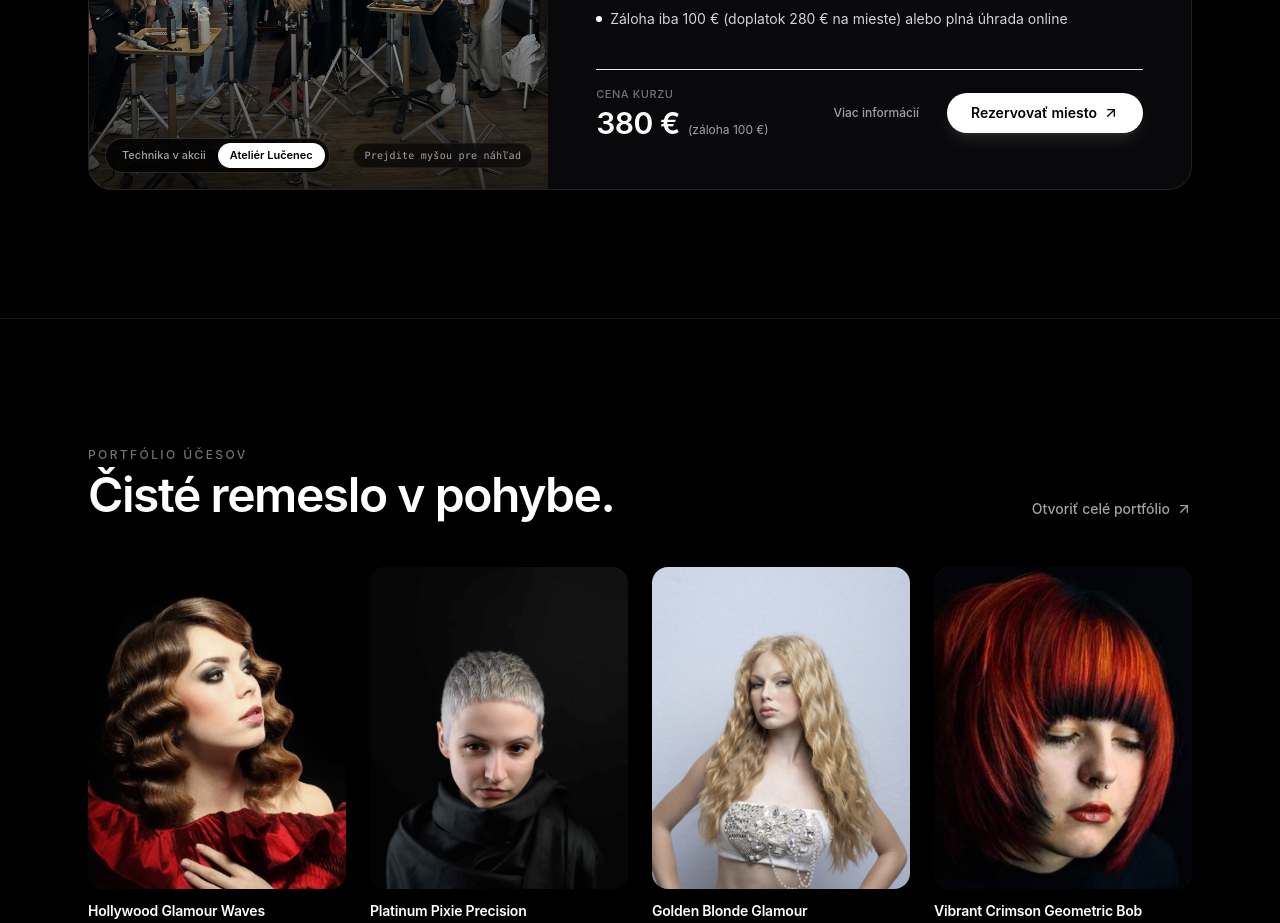
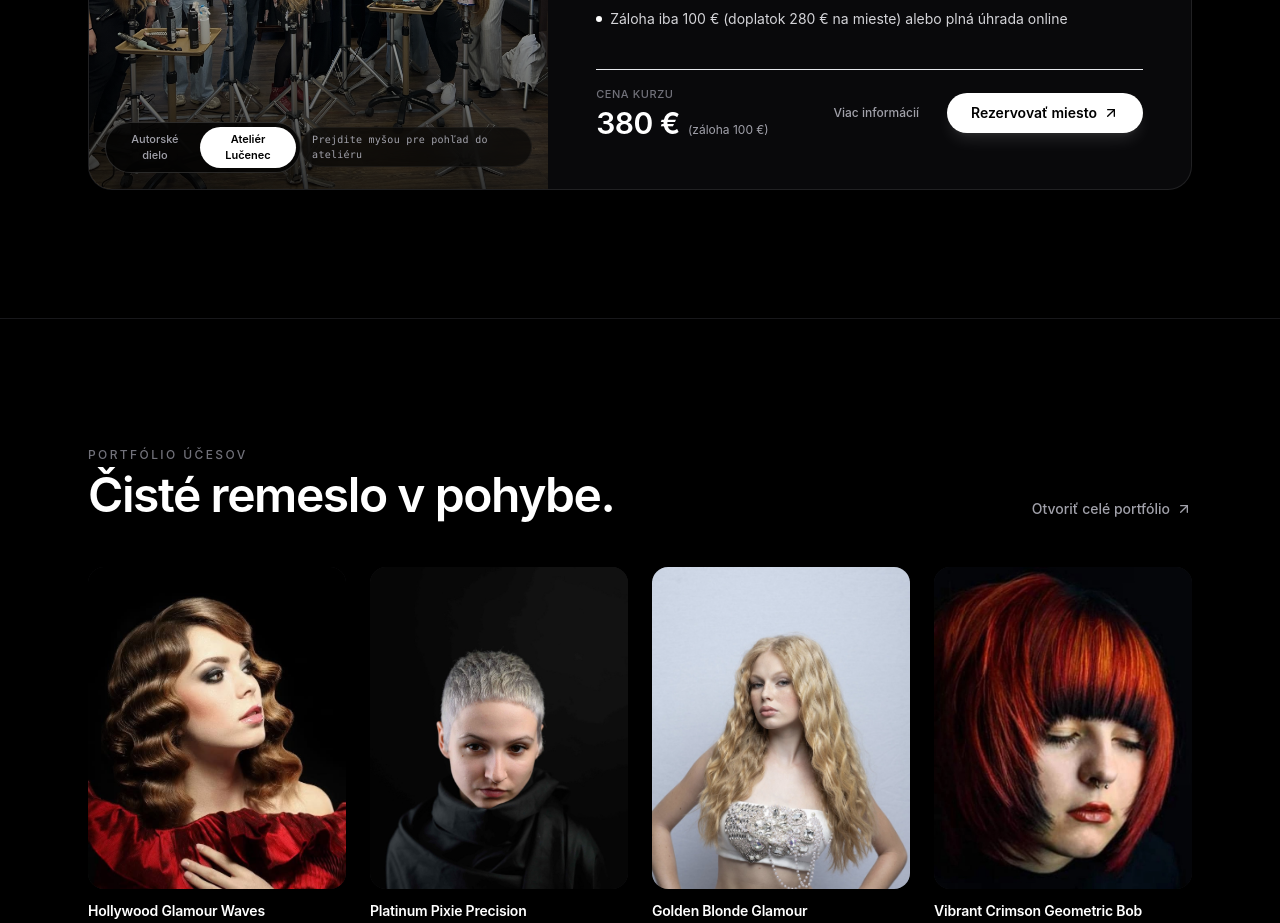
Before and after one commit to mttn214/Riccardo, a React (Vite) app: page / in a window 1280 px wide. Shown: the part 1960-2883 px from the top of the page. Built offline with nearby package versions, Linux system fonts and the light colour scheme; no server answers.

Commit message:
Odstranenie podiovej fotografie cesania a nasadenie povodnej modelky do spotlight karty s interaktivnym prechodom na atelier

```diff
--- a/src/components/SeminarSpotlightPhoto.tsx
+++ b/src/components/SeminarSpotlightPhoto.tsx
@@ -84,7 +84,7 @@ export const SeminarSpotlightPhoto: React.FC<SeminarSpotlightPhotoProps> = ({
         <div className="absolute top-4 right-4 z-30">
           <span className="inline-flex items-center gap-1.5 px-3 py-1 rounded-full bg-black/75 backdrop-blur-md text-[10px] font-mono tracking-wider text-zinc-300 border border-white/10 shadow-lg">
             <Eye className="w-3 h-3 text-amber-400" />
-            <span>{activeTab === 'action' ? 'Technika fúkanej' : 'Ateliér Lučenec'}</span>
+            <span>{activeTab === 'action' ? 'Autorské dielo' : 'Ateliér Lučenec'}</span>
           </span>
         </div>
       )}
@@ -105,7 +105,7 @@ export const SeminarSpotlightPhoto: React.FC<SeminarSpotlightPhotoProps> = ({
                   : 'text-zinc-400 hover:text-white'
               }`}
             >
-              Technika v akcii
+              Autorské dielo
             </button>
             <button
               type="button"
@@ -124,7 +124,7 @@ export const SeminarSpotlightPhoto: React.FC<SeminarSpotlightPhotoProps> = ({
           </div>
 
           <span className="hidden sm:inline-block text-[10px] text-zinc-400 font-mono tracking-wide px-2.5 py-1 rounded-full bg-black/60 backdrop-blur-md border border-white/5">
-            Prejdite myšou pre náhľad
+            Prejdite myšou pre pohľad do ateliéru
           </span>
         </div>
       )}
--- a/src/data/content.ts
+++ b/src/data/content.ts
@@ -148,7 +148,7 @@ export const SEMINARS_DATA: Seminar[] = [
     duration: "2 dni (14 hodín intenzívnej praxe)",
     totalSeats: 6,
     availableSeats: 2,
-    image: "/images/riccardo/gallery/riccardo_art_23.jpg",
+    image: "/images/riccardo/richard_conka_hda_3.jpg",
     secondaryImage: "/images/riccardo/gallery/riccardo_art_58.jpg",
     description: "Vlajkový autorský masterclass Richarda Čonku. Komorná skupina maximálne 6 kaderníkov pre garanciu osobnej korekcie každého ťahu kefou. Získate kontrolu nad dynamikou tepla, nadvihnutím od korienkov a zrkadlovo hladkým pohybom bez krepovatenia.",
     learningOutcomes: [
```
